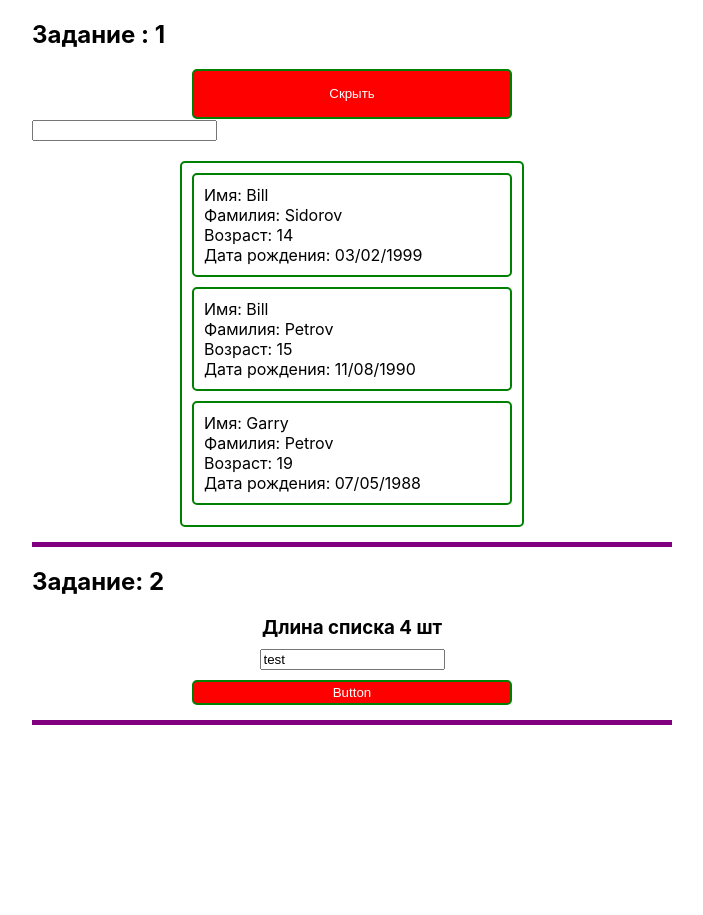
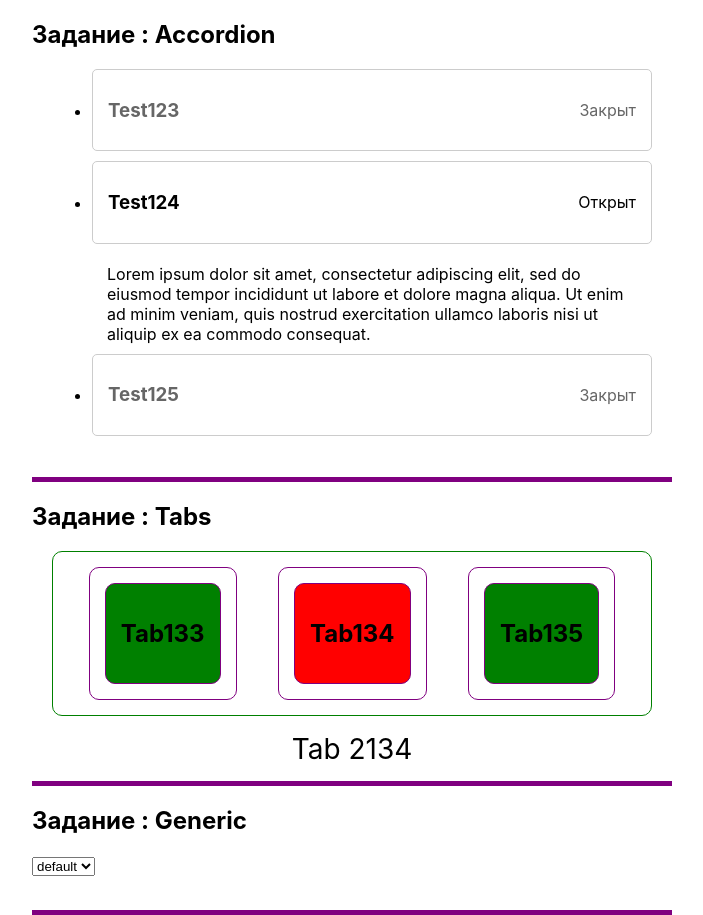
Before and after one commit to jab0001/react-test, a React (Create React App) app: page / in a window 1280 px wide. Shown: the whole page, without its empty margins (288-991 px from the left). Before the commit the page ends 800 px from the top, so only its background shows below. Built offline with nearby package versions, Linux system fonts and the light colour scheme.

Commit message:
Accordion + Tabs

```diff
--- a/src/App.css
+++ b/src/App.css
@@ -30,7 +30,7 @@
     margin-bottom: 10px;
 }
 
-.user_wrapper {
+.homework_wrapper {
     margin: 0 auto;
     max-width: 50%;
     padding-bottom: 15px;
@@ -77,3 +77,75 @@
 
     margin-bottom: 10px;
 }
+
+  .wrapper {
+    width: 600px;
+    margin: 0 auto;
+  }
+
+  .accordion-item {
+    overflow: hidden;
+    transition: max-height 0.8s cubic-bezier(1, 0, 1, 0);
+    height: auto;
+    max-height: 9999px;
+  }
+
+  .accordion-item.collapsed {
+    max-height: 0;
+    transition: max-height 0.85s cubic-bezier(0, 1, 0, 1);
+  }
+
+  .accordion-title {
+      margin-bottom: 10px;
+    cursor: pointer;
+    color: #666;
+    padding: 10px 15px;
+    border: solid 1px #ccc;
+    border-radius: 5px;
+    display: flex;
+    justify-content: space-between;
+    align-items: center;
+  }
+
+    .accordion-title:hover,
+    .accordion-title.open {
+      color: black;
+    }
+
+  .accordion-content {
+    padding: 10px 15px;
+  }
+
+  .tab__list {
+      display: flex;
+      justify-content:space-around;
+      border: 1px solid green;
+      border-radius: 10px;
+      padding: 15px;
+
+      list-style: none;
+  }
+
+  .tab__item {
+    border: 1px solid purple;
+    border-radius: 10px;
+    padding: 15px;
+
+
+    list-style: none;
+
+    cursor: pointer;
+  }
+
+  .tab__item--inactive {
+    background: green;
+  }
+
+  .tab__item--active {
+    background: red;
+  }
+
+  .tab__render {
+      text-align:center;
+      font-size: 28px;
+  }
--- a/src/App.tsx
+++ b/src/App.tsx
@@ -1,13 +1,17 @@
-import { FunctionComponent } from 'react';
-import UserList from './components/firstHomework/UserList';
-import SecondTest from './components/secondHomework/SecondTest';
+import { FunctionComponent, useEffect, useState } from 'react';
+import Loader from './components/Loader';
 
 
 const App: FunctionComponent = () => {
+  const [loader, setLoader] = useState<boolean>(true)
+  useEffect(() => {
+    setTimeout(() => {
+      setLoader(prev => !prev)
+    },2000)
+  },[])
   return (
     <>
-      <UserList />
-      <SecondTest />
+      <Loader isLoading={loader} />
     </>
   )
 }
--- /dev/null
+++ b/src/components/AccordionElement/AccordionElement.tsx
@@ -0,0 +1,29 @@
+import { FunctionComponent } from 'react';
+
+interface Props {
+    id: number
+    title: string
+    text: string
+    active: boolean
+    handleAccordionSelect: (e: React.MouseEvent<HTMLElement>) => void
+}
+
+const AccordionElement: FunctionComponent<Props> = ({ id, title, text, active, handleAccordionSelect }) => {
+    return (
+        <div className="accordion-wrapper">
+
+            <div
+                className={`accordion-title ${active ? "open" : ""}`}
+                onClick={handleAccordionSelect}
+            >
+                <h3>{title + id}</h3>
+                <span>{active ? "Открыт" : "Закрыт"}</span>
+            </div>
+            <div className={`accordion-item ${!active ? "collapsed" : ""}`}>
+                <div className="accordion-content">{text}</div>
+            </div>
+        </div>
+    )
+}
+
+export default AccordionElement;
--- /dev/null
+++ b/src/components/AccordionList/AccordionList.tsx
@@ -0,0 +1,47 @@
+import { FunctionComponent, useState } from 'react';
+import AccordionElement from '../AccordionElement/AccordionElement';
+
+const accordionList = [
+    {
+        id: 123,
+        title: "Test",
+        text: "Lorem ipsum dolor sit amet, consectetur adipiscing elit, sed do eiusmod tempor incididunt ut labore et dolore magna aliqua. Ut enim ad minim veniam, quis nostrud exercitation ullamco laboris nisi ut aliquip ex ea commodo consequat.",
+    },
+    {
+        id: 124,
+        title: "Test",
+        text: "Lorem ipsum dolor sit amet, consectetur adipiscing elit, sed do eiusmod tempor incididunt ut labore et dolore magna aliqua. Ut enim ad minim veniam, quis nostrud exercitation ullamco laboris nisi ut aliquip ex ea commodo consequat.",
+    },
+    {
+        id: 125,
+        title: "Test",
+        text: "Lorem ipsum dolor sit amet, consectetur adipiscing elit, sed do eiusmod tempor incididunt ut labore et dolore magna aliqua. Ut enim ad minim veniam, quis nostrud exercitation ullamco laboris nisi ut aliquip ex ea commodo consequat.",
+    }
+]
+
+
+const AccordionList: FunctionComponent = () => {
+    const [active, setActive] = useState(124)
+
+    let selectAccordion = (id: number) => {
+        const current = active === id ? -1 : id;
+        setActive(() => (current));
+    };
+
+    return (
+        <div className={"homework_wrapper"}>
+            <h2>Задание : Accordion</h2>
+            <div className="wrapper">
+                <ul className={'accordion__list'}>
+                    {accordionList.map((item) => <li className={'accordion__item'} key={item.id}>
+                        <AccordionElement title={item.title} text={item.text} id={item.id} handleAccordionSelect={() => selectAccordion(item.id)}
+                            active={item.id === active} />
+                    </li>
+                    )}
+                </ul>
+            </div>
+        </div>
+    )
+}
+
+export default AccordionList;
--- /dev/null
+++ b/src/components/InputGeneric.tsx
@@ -0,0 +1,35 @@
+import React, { FunctionComponent, useState } from 'react';
+
+interface Props {
+    texts: Texts
+}
+
+interface Texts {
+    default: string
+    text1: string
+    text2: string
+    text3: string
+}
+
+
+
+
+const InputGeneric: FunctionComponent<Props> = ({texts}) => {
+    const [text, setText] = useState(texts.default)
+    return (
+        <>
+            <div className={"homework_wrapper"}>
+                <h2>Задание : Generic</h2>
+
+                <select value={text} onChange={e => setText(e.target.value)}>
+                    {Object.entries(texts).map(item => (
+                        <option value={item[1]}>{item[0]}</option>
+                    ))}
+                </select>
+                <h2>{text}</h2>
+            </div>
+        </>
+    )
+}
+
+export default InputGeneric;
--- /dev/null
+++ b/src/components/Loader.tsx
@@ -0,0 +1,39 @@
+import React, { FunctionComponent } from 'react';
+import AccordionList from './AccordionList/AccordionList';
+import UserList from './firstHomework/UserList';
+import InputGeneric from './InputGeneric';
+import SecondTest from './secondHomework/SecondTest';
+import TabList from './Tabs/TabList';
+
+interface Props {
+    isLoading: boolean
+}
+
+const texts = {
+    default: "",
+    text1: 'text1',
+    text2: 'text2',
+    text3: 'text3',
+  }
+
+const Loader: FunctionComponent<Props> = ({ isLoading }) => {
+    let isVisible = (isLoading: boolean) => {
+        if (!isLoading) {
+            return <>
+            <UserList />
+            <SecondTest />
+            <AccordionList />
+            <TabList />
+            <InputGeneric texts={texts}/></>
+        } else {
+            return <p>Waiting...</p>
+        }
+    };
+    return (
+        <>
+            {isVisible(isLoading)}
+        </>
+    )
+}
+
+export default Loader;
--- /dev/null
+++ b/src/components/Tabs/TabItem.tsx
@@ -0,0 +1,18 @@
+import React, { FunctionComponent } from 'react';
+
+interface Props {
+    id: number
+    tabTitle: string
+    active: boolean
+    handleTabSelect: (e: React.MouseEvent<HTMLElement>) => void
+}
+
+const TabItem: FunctionComponent<Props> = ({ id, active, handleTabSelect, tabTitle }) => {
+    return (
+        <div className={active ? 'tab__item tab__item--active' : 'tab__item tab__item--inactive'} onClick={handleTabSelect}>
+            <h2>{tabTitle + id}</h2>
+        </div>
+    )
+}
+
+export default TabItem;
--- /dev/null
+++ b/src/components/Tabs/TabList.tsx
@@ -0,0 +1,51 @@
+import { FunctionComponent, useState } from 'react';
+import TabItem from './TabItem';
+
+const tabList = [
+    {
+        id: 133,
+        tabTitle: "Tab",
+        render: "Tab 1",
+    },
+    {
+        id: 134,
+        tabTitle: "Tab",
+        render: "Tab 2",
+
+    },
+    {
+        id: 135,
+        tabTitle: "Tab",
+        render: "Tab 3",
+    }
+]
+
+interface Props {
+    initialTabActive?: number
+}
+
+
+const TabList: FunctionComponent<Props> = ({initialTabActive = 1}) => {
+    const [active, setActive] = useState(initialTabActive)
+
+    return (
+        <div className={"homework_wrapper"}>
+            <h2>Задание : Tabs</h2>
+            <div className="wrapper">
+                <ul className={'tab__list'}>
+                    {tabList.map((item, i) => <li className={'tab__item'} key={item.id}>
+                        <TabItem active={active === i} tabTitle={item.tabTitle} id={item.id} handleTabSelect={() => setActive(i)} />
+                    </li>
+                    )}
+                </ul>
+            </div>
+            <div className="tab__render">
+                {tabList.map((item, i) => {
+                    return active === i ? item.render + item.id : ''
+                })}
+            </div>
+        </div>
+    )
+}
+
+export default TabList;
--- a/src/components/firstHomework/UserList.tsx
+++ b/src/components/firstHomework/UserList.tsx
@@ -60,7 +60,7 @@ const UserList: FunctionComponent<Props> = ({ initialVisible = true }) => {
 
     return (
         <>
-            <div className={"user_wrapper"}>
+            <div className={"homework_wrapper"} style={{display: "none"}}>
                 <h2>Задание : 1</h2>
                 <button className={"user__btn"} onClick={buttonHandler}>{visible ? "Скрыть" : "Показать"}</button>
                 <input value={filter} onChange={({ target: { value } }) => {
--- a/src/components/secondHomework/SecondTest.tsx
+++ b/src/components/secondHomework/SecondTest.tsx
@@ -10,7 +10,7 @@ const SecondTest: FunctionComponent = () => {
   const [list, setList] = useState<Array<string>>(['Bill', 'Scot', 'Garry', 'Scot'])
   return (
     <>
-      <div className={"user_wrapper"}>
+      <div className={"homework_wrapper"} style={{display: "none"}}>
         <h2>Задание: 2</h2>
         <TitleTest data={list.length}/>
         <InputTest value={value} setValue={setValue}/>
```
